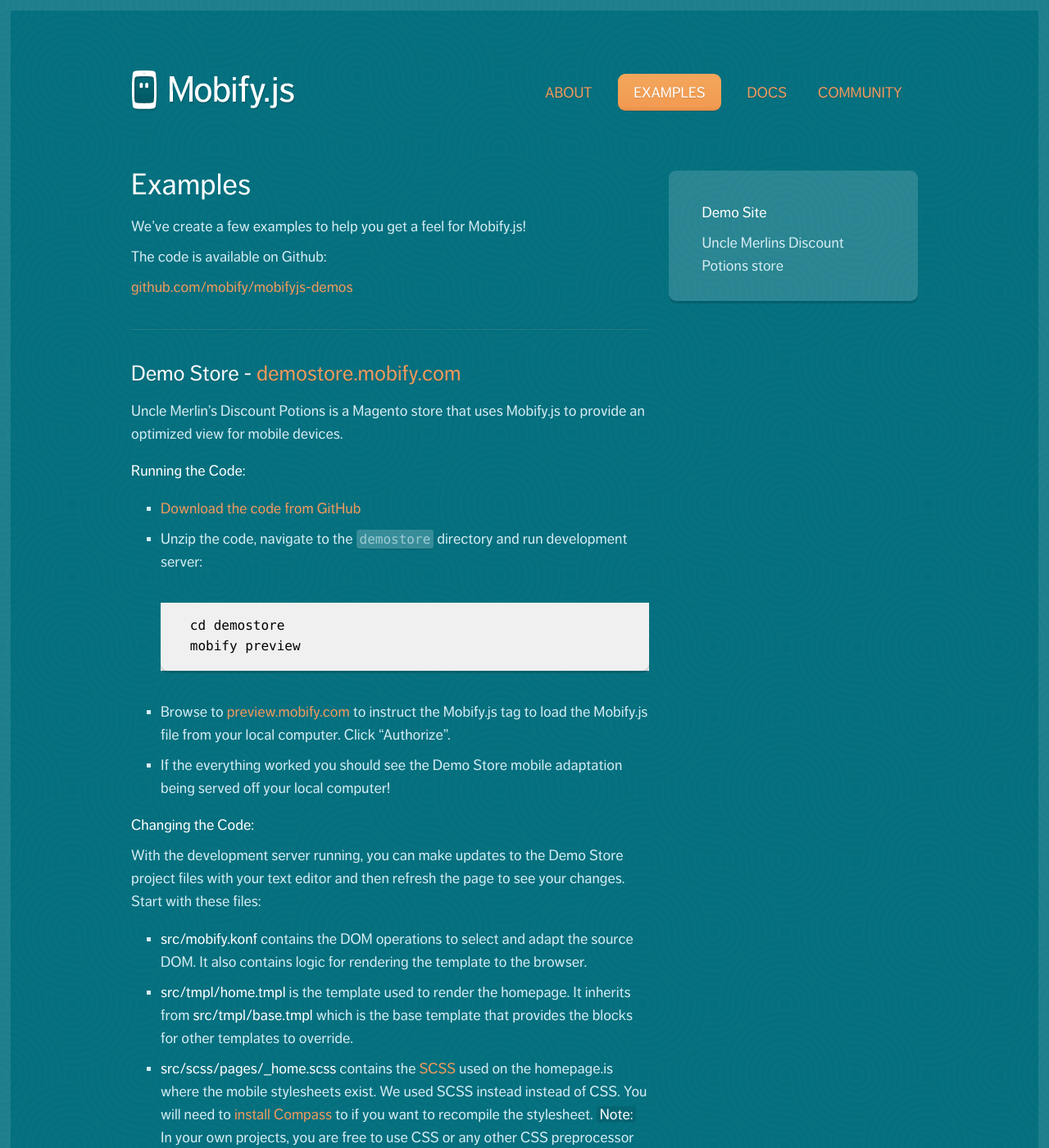
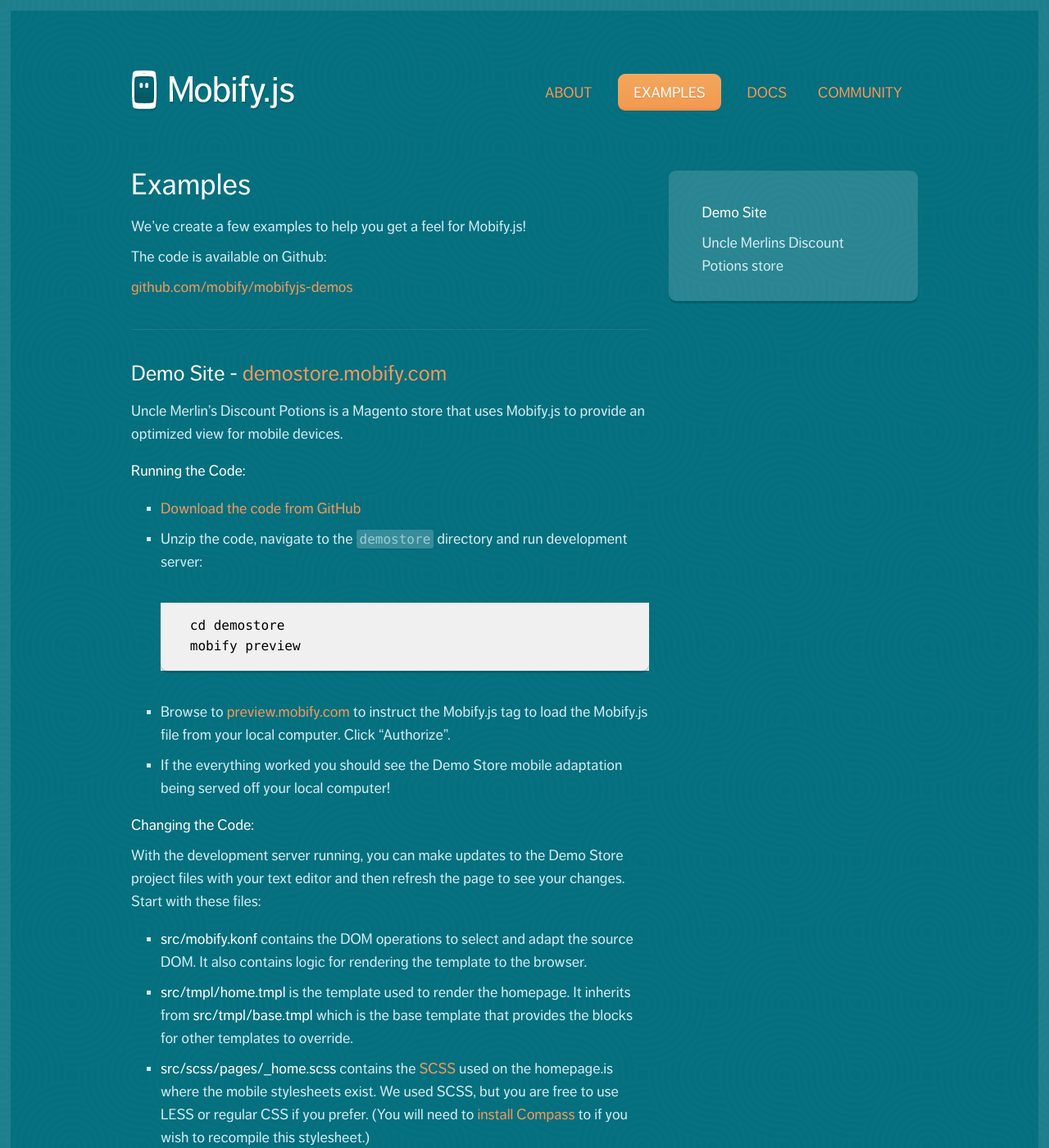
Before and after one commit to mobify/mobifyjs, a Jekyll site: the page built from www/examples/index.md, in a window 1280 px wide and 1400 px high. Shown: the whole window at 82% size. Built offline with Jekyll 4.4.1, drawn with Linux system fonts in a browser that asks for light colours; nearby versions of some CDN libraries; some of the changed text lies outside the part shown.

Commit message:
Wording tweaks on Examples

```diff
--- a/www/examples/index.md
+++ b/www/examples/index.md
@@ -13,7 +13,7 @@
 
 ----
 
-## Demo Store - [demostore.mobify.com](http://demostore.mobify.com) {#demostore}
+## Demo Site - [demostore.mobify.com](http://demostore.mobify.com) {#demostore}
 
 Uncle Merlin's Discount Potions is a Magento store that uses Mobify.js to
 provide an optimized view for mobile devices.
@@ -47,11 +47,7 @@
     from _src/tmpl/base.tmpl_ which is the base template that provides the
     blocks for other templates to override.
 
-* _src/scss/pages/_home.scss_ contains the [SCSS](http://sass-lang.com/) used
-    on the homepage.is where the mobile stylesheets exist. We used SCSS instead
-    instead of CSS. You will need to [install Compass](http://compass-style.org/)
-    to if you want to recompile the stylesheet. **Note:** In your own projects,
-    you are free to use CSS or any other CSS preprocessor you like.
+* _src/scss/pages/_home.scss_ contains the [SCSS](http://sass-lang.com/) used on the homepage.is where the mobile stylesheets exist. We used SCSS, but you are free to use LESS or regular CSS if you prefer. (You will need to [install Compass](http://compass-style.org/) to if you wish to recompile this stylesheet.)
 
 ----
 
```
